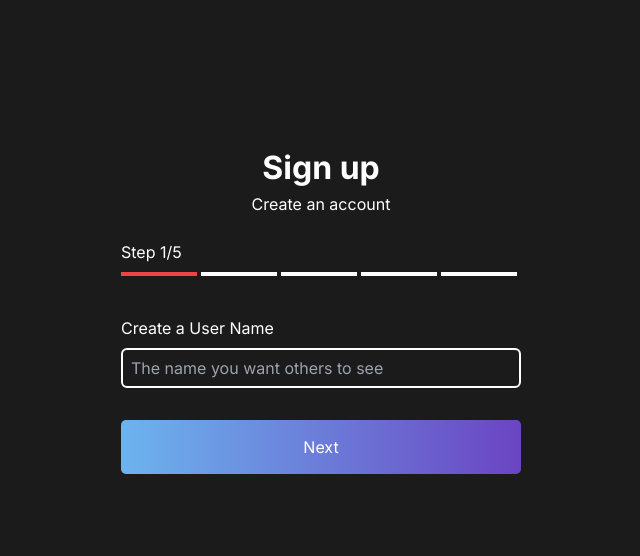
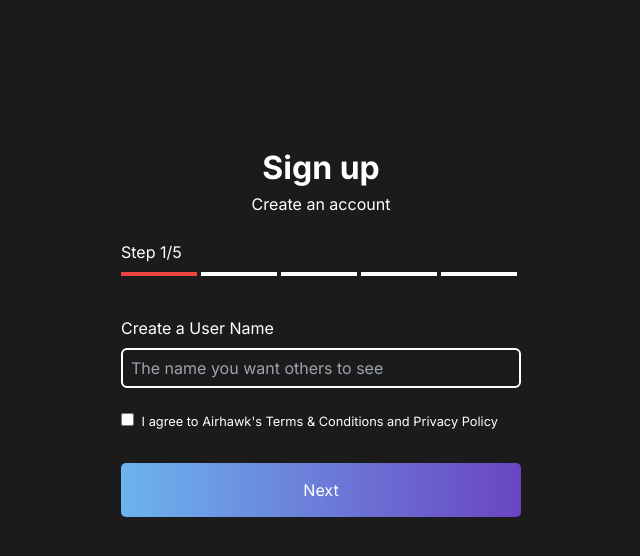
Before and after one commit to Younglad-Paul/Airhawk, a Next.js app: page /Signin/Buttons/Form in a window 1280 px wide. Shown: the top 556 px of the page, without its empty margins (319-959 px from the left). Built offline with nearby package versions, Linux system fonts and the light colour scheme.

Commit message:
Added the Checkbox

```diff
--- a/src/app/Signin/Buttons/Form/page.tsx
+++ b/src/app/Signin/Buttons/Form/page.tsx
@@ -29,7 +29,7 @@ const Page = () => {
             ))}
           </div>
         </div>
-        <div className='flex mt-10 mb-8'>
+        <div className='mt-10 mb-8'>
           <div className='w-full'>
             <label htmlFor='name'>Create a User Name</label>
             <input
@@ -37,6 +37,9 @@ const Page = () => {
               type='text'
               placeholder='The name you want others to see'
             />
+          </div>
+          <div className='mt-6 text-[.8rem]'>
+            <input type="checkbox" className='bg-transparent mr-1 '/> I agree to Airhawk's Terms & Conditions and Privacy Policy
           </div>
         </div>
         {step < 5 ? (
--- a/src/app/Signin/page.tsx
+++ b/src/app/Signin/page.tsx
@@ -8,7 +8,7 @@ const page = () => {
     <div className='h-[100svh] bg-[#1B1B1B] text-white py-36 p-4 flex min-h-screen flex-col items-center justify-between'>
       <section className='w-[18rem] md:w-[32rem]'>
         <div className='flex items-center'>
-            <Image src="/Logo.jpg" alt="Logo" width={80} height={100} />
+            <Image src="/Logo.jpg" alt="Logo" width={80} height={100} className='rounded-full' />
             <h1 className='font-bold text-[2rem] m-2'>Airhawk</h1>
         </div>
         <div className='mt-32 mb-10'>
```
